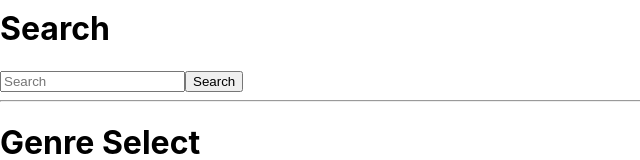
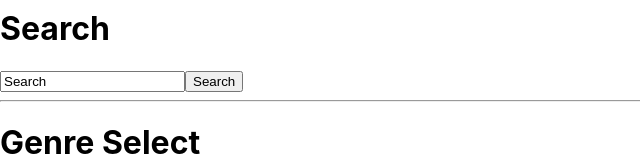
Before and after one commit to eduard-bagdagulyan/react-global-mentoring-2024, a React (Create React App) app: page / in a window 1280 px wide. Shown: the part 162-322 px from the top of the page, without its empty margins (0-640 px from the left). Built offline with nearby package versions, Linux system fonts and the light colour scheme.

Commit message:
fixed Search component

```diff
--- a/src/App.js
+++ b/src/App.js
@@ -8,7 +8,10 @@ function App() {
         <>
             <Counter initialValue={0}/>
             <hr/>
-            <Search placeholderValue={'Search'}/>
+            <Search initialQuery={'Search'} onSearch={(event) => {
+                event.preventDefault();
+                console.log('Search:', event.target[0].value);
+            }}/>
             <hr/>
             <GenreSelect genres={['Action', 'Adventure', 'Comedy', 'Drama', 'Fantasy', 'Horror', 'Mystery', 'Thriller']}
                          selectedGenre={'Action'} onGenreSelectCb={(e) => console.log(e.target.value)}/>
--- a/src/components/Search.js
+++ b/src/components/Search.js
@@ -1,28 +1,11 @@
-import {useState} from "react";
-
-export function Search({placeholderValue}) {
-    const [input, setInput] = useState("");
-
-    function onSearch() {
-        console.log('search query: ', input);
-        setInput('');
-    }
-
-    function onHandleChange(event) {
-        setInput(event.target.value);
-    }
-
-    const handleKeyDown = (event) => {
-        if (event.key === 'Enter') {
-            onSearch()
-        }
-    }
-
+export function Search({initialQuery, onSearch}) {
     return (
         <div>
             <h1>Search</h1>
-            <input type="text" onChange={onHandleChange} placeholder={placeholderValue} onKeyDown={handleKeyDown} value={input}/>
-            <button onClick={onSearch}>Search</button>
+            <form onSubmit={onSearch}>
+                <input type="text" defaultValue={initialQuery}/>
+                <button type="submit">Search</button>
+            </form>
         </div>
     );
 }
```
